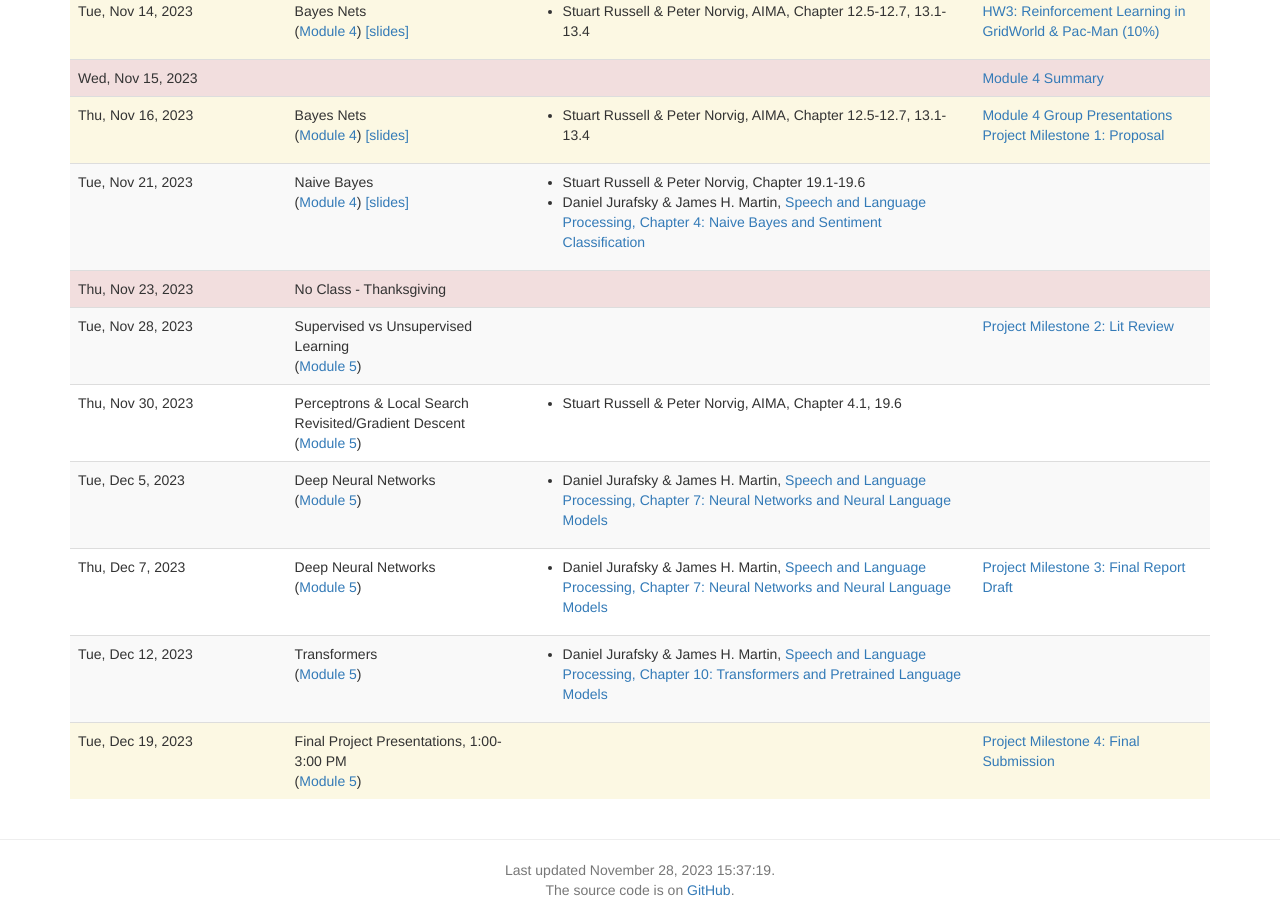
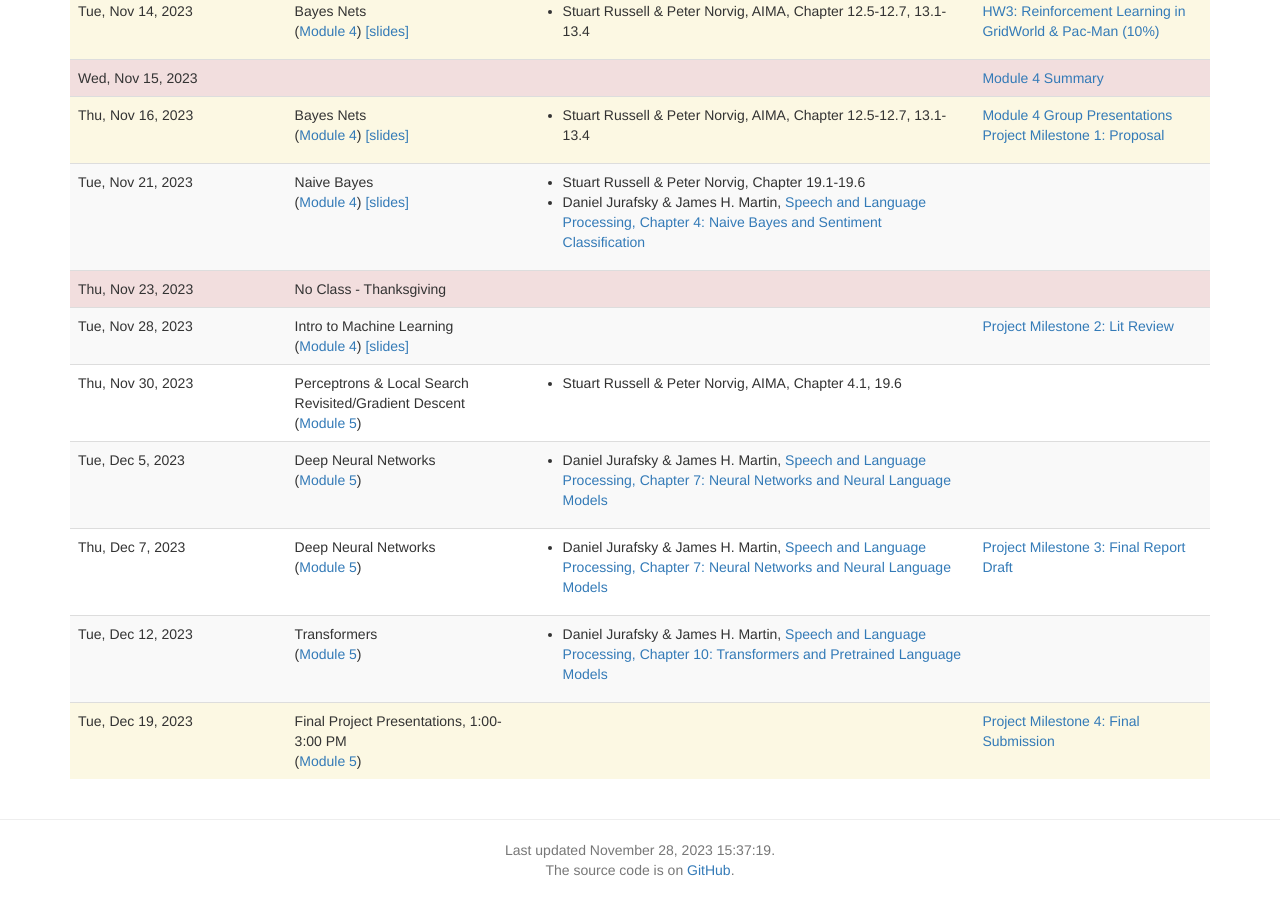
Before and after one commit to lara-martin/Principles-of-AI, a Jekyll site: the page built from lectures.md, in a window 1280 px wide and 900 px high, scrolled down 1747 px. Built offline with Jekyll 4.4.1, drawn with Linux system fonts in a browser that asks for light colours; nearby versions of some CDN libraries; a script that is not in the unit is left out.

Commit message:
11/28 slides

```diff
--- a/_data/lectures.yaml
+++ b/_data/lectures.yaml
@@ -213,7 +213,8 @@
   type: no_lecture
 -
   date: 2023-11-28
-  title: Supervised vs Unsupervised Learning
+  title: Intro to Machine Learning
+  slides: slides/23-11-28_Intro-to-ML.pdf
   homework_due:
     -
       title: "Project Milestone 2: Lit Review"
```
